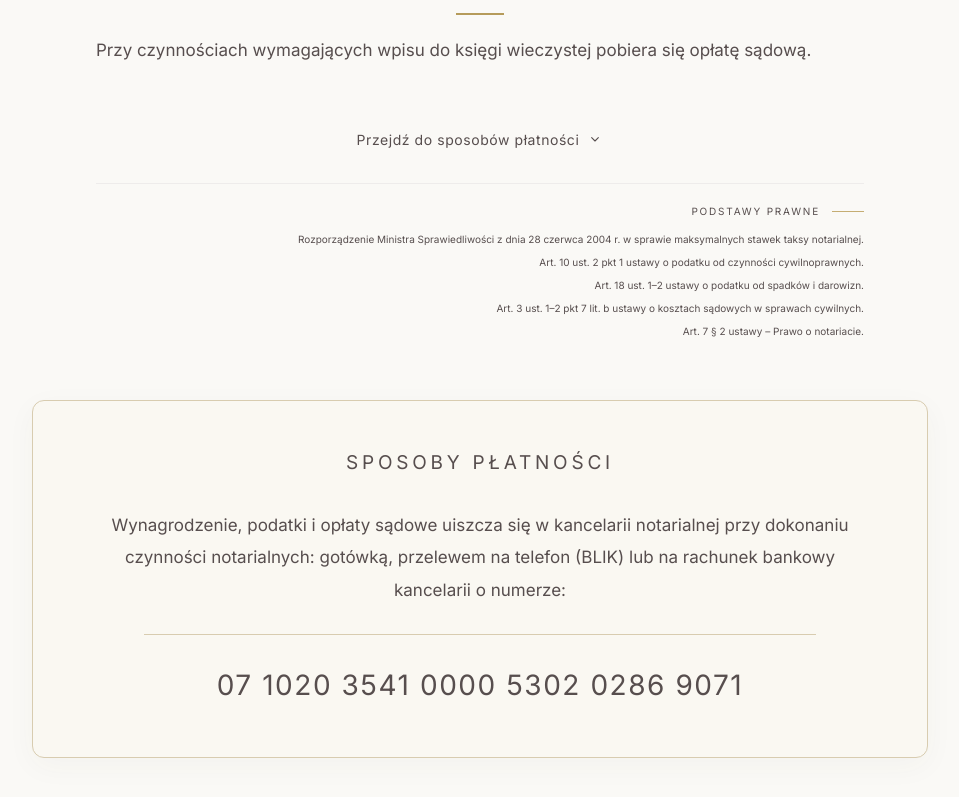
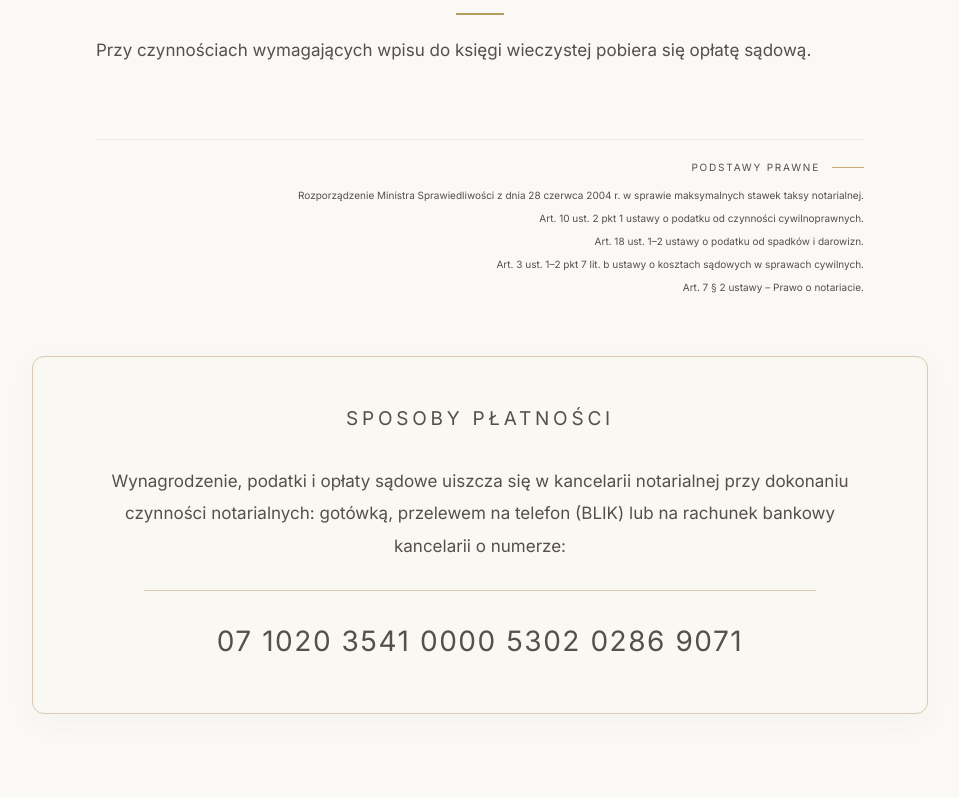
Before and after one commit to Salonce/notary-website, an Angular app: page / in a window 1280 px wide. Shown: the part 4595-5392 px from the top of the page, without its empty margins (160-1119 px from the left). Built offline with nearby package versions, Linux system fonts and the light colour scheme.

Commit message:
platnosc fix

```diff
--- a/src/features/fees/fees.html
+++ b/src/features/fees/fees.html
@@ -188,39 +188,6 @@
 
     </div>
 
-    <!-- LINK DO SPOSOBÓW PŁATNOŚCI -->
-    <div class="mt-5 text-center">
-      <a
-        href="#platnosc"
-        (click)="scrollToPayment($event)"
-        class="inline-flex items-center justify-center gap-2
-              font-main-body
-              text-[13px]
-              font-medium
-              tracking-[0.04em]
-              text-[#806c3e]
-              transition-colors duration-300
-              hover:text-[#5f4e2b]
-              md:text-[14px]"
-      >
-        <span>Przejdź do sposobów płatności</span>
-
-        <svg
-          xmlns="http://www.w3.org/2000/svg"
-          viewBox="0 0 24 24"
-          fill="none"
-          stroke="currentColor"
-          stroke-width="1.6"
-          stroke-linecap="round"
-          stroke-linejoin="round"
-          class="h-4 w-4"
-          aria-hidden="true"
-        >
-          <path d="M7 10l5 5 5-5" />
-        </svg>
-      </a>
-    </div>
-
     <!-- PODSTAWY PRAWNE -->
     <div
       class="mx-auto mt-8
```
